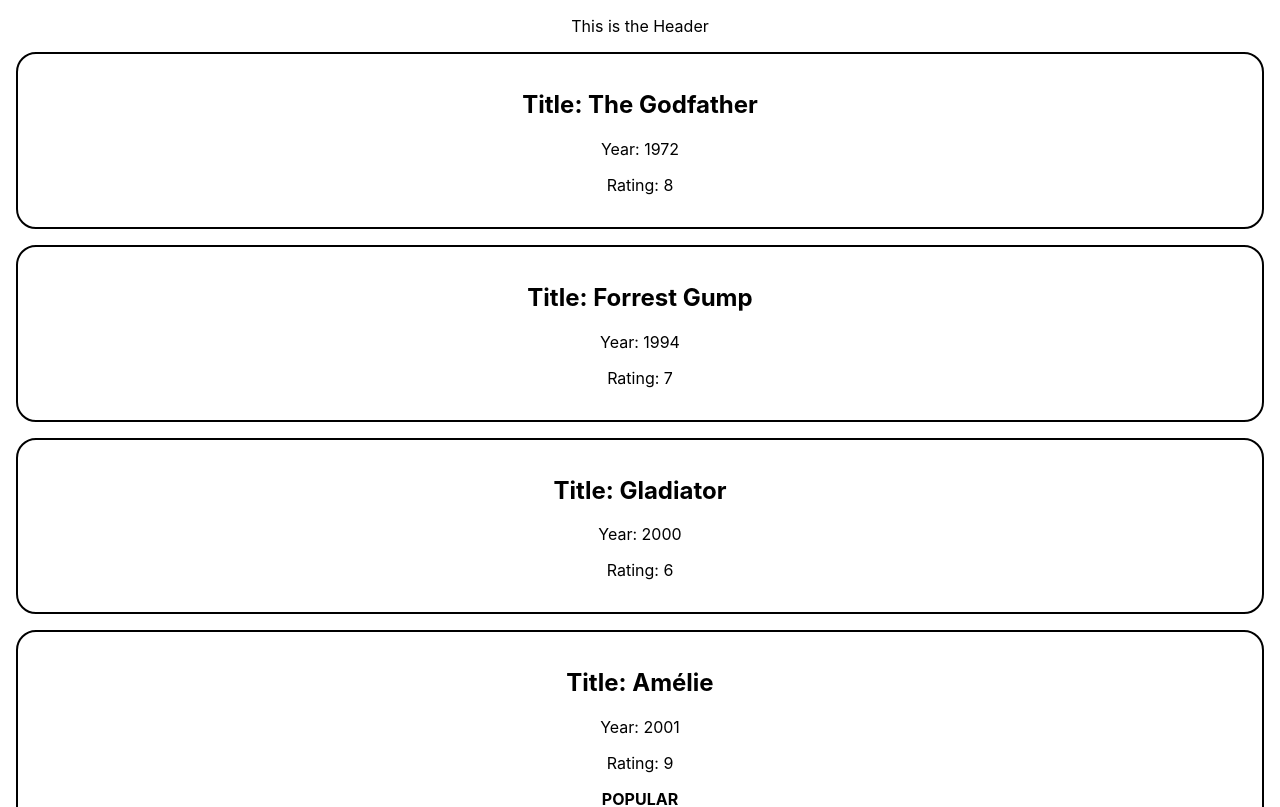
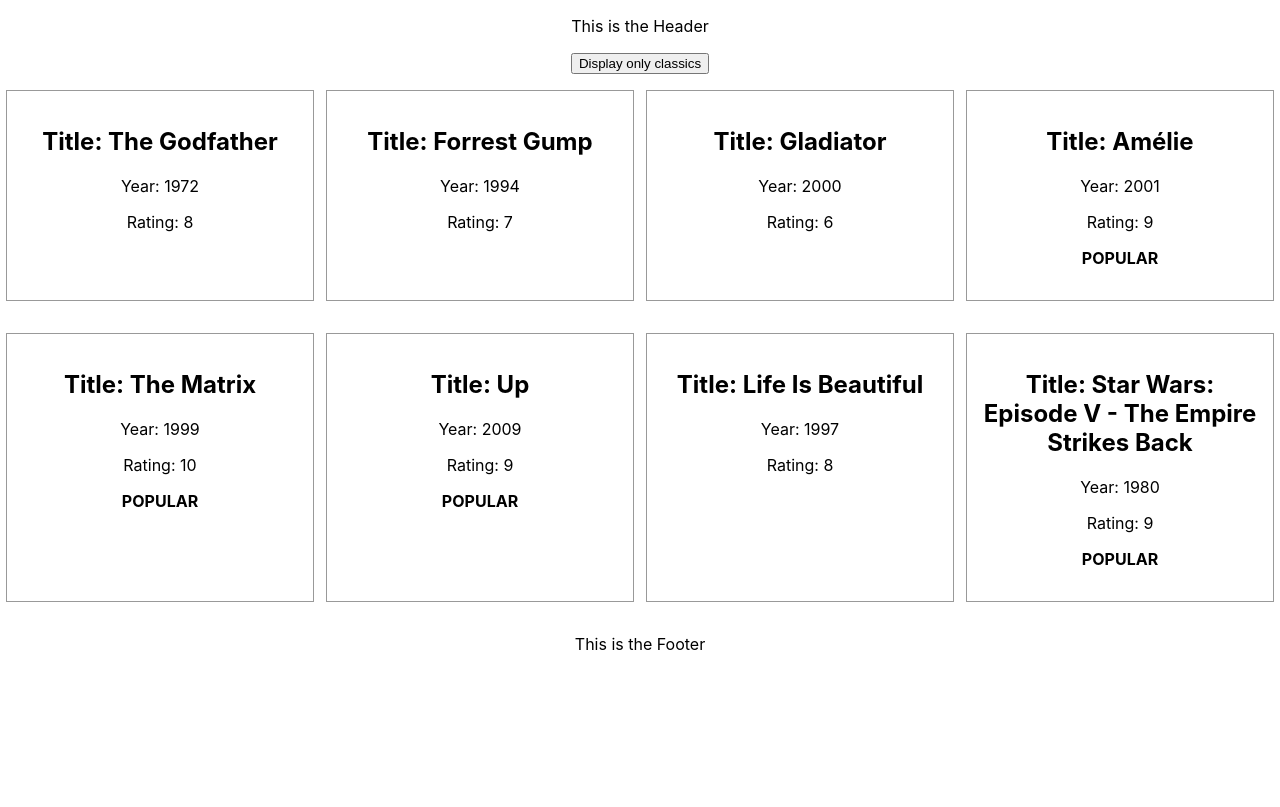
Before and after one commit to katiFe/Popcorn-Time, a React (Create React App) app: page / in a window 1280 px wide. Shown: the top 807 px of the page. Built offline with nearby package versions, Linux system fonts and the light colour scheme.

Commit message:
creating button to display only movie classics using state

```diff
--- a/src/components/Main.js
+++ b/src/components/Main.js
@@ -4,21 +4,46 @@ import Movie from "./Movie"
 
 
 
-function Main() {
 
-    return (
+class Main extends React.Component {
+    constructor(props){
+        super(props);
+        this.state = {
+            moviesToDisplay: moviesArr
+        }
+    };
+
+renderClassicsOnly = ()=>{
+    this.setState((prevState, props)=>{
+        const newList = prevState.moviesToDisplay.filter((movie)=>{
+            return movie.year < 2000
+        });
+
+        return {moviesToDisplay: newList}
+    });
+}
+
+render(){
+   return (
         <>
-    {moviesArr.map((movie)=>{
-      return  <Movie
-        key={movie.id}                                 //JSX spread attribute also valid {...movie} sending all the properties of the object
-          title= {movie.title}
-          year= {movie.year}
-          rating={movie.rating}
-      /> ;
-    })}
+            <div className="controls">
+                <button onClick={this.renderClassicsOnly}>Display only classics</button>
+            </div>
+            <div className="movie-list">
+                {this.state.moviesToDisplay.map((movie) => {
+                    return <Movie
+                        key={movie.id}                                 //JSX spread attribute also valid {...movie} sending all the properties of the object
+                        title={movie.title}
+                        year={movie.year}
+                        rating={movie.rating}
+                    />;
+                })}
 
+            </div>
         </>
     );
+}
+
 };
 
 export default Main;
--- a/src/index.css
+++ b/src/index.css
@@ -12,9 +12,20 @@ code {
     monospace;
 }
 
-.movie{
-  border: 2px solid black;
-  border-radius: 20px;
-  margin: 1rem;
+.movie-list {
+  display: flex;
+  flex-wrap: wrap;
+  justify-content: space-between;
+}
+.movie {
+  border: 1px solid #999;
+  margin: 1rem auto;
   padding: 1rem;
+  box-sizing: border-box;
+  flex: 0 0 24%;
 }
+.badge {
+  background-color: rgb(19, 190, 28);
+  color: #fff;
+  font-weight: bold;
+}
```
Also changed, not shown: src/components/Movie.js (+6 -2 lines).
